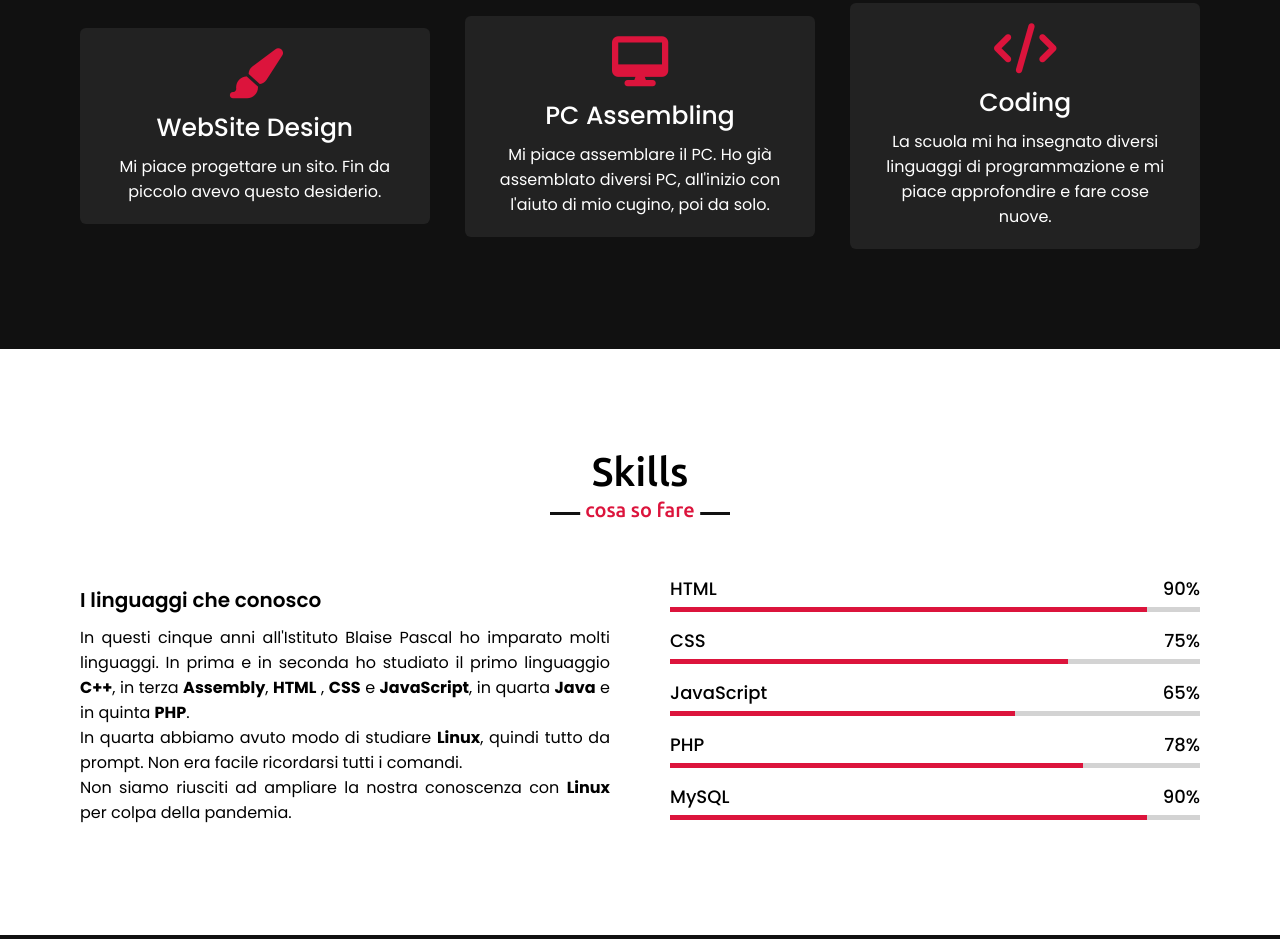
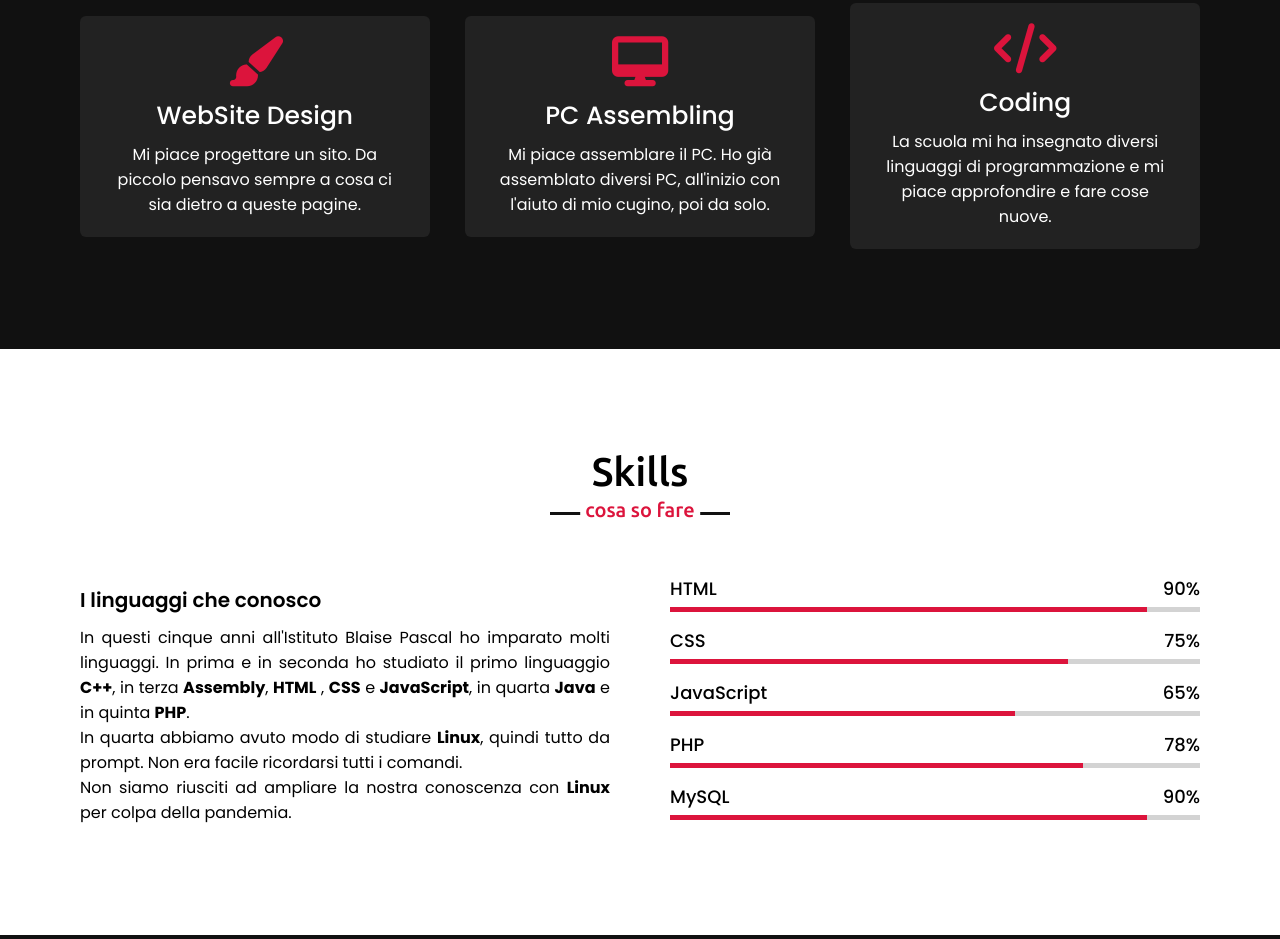
Before and after one commit to Hars1mran/harsimran, a plain HTML site: page index.html in a window 1280 px wide. Shown: the part 1756-2695 px from the top of the page. Drawn offline with nearby package versions, Linux system fonts and the light colour scheme.

Commit message:
Update index.html

```diff
--- a/index.html
+++ b/index.html
@@ -86,7 +86,7 @@
             <div class="box">
               <i class="fas fa-paint-brush"></i>
               <div class="text">WebSite Design</div>
-              <p> Mi piace progettare un sito. Fin da piccolo avevo questo desiderio.     </p>
+              <p> Mi piace progettare un sito. Da piccolo pensavo sempre a cosa ci sia dietro a queste pagine. </p>
             </div>
           </div>
           <div class="card">
```
